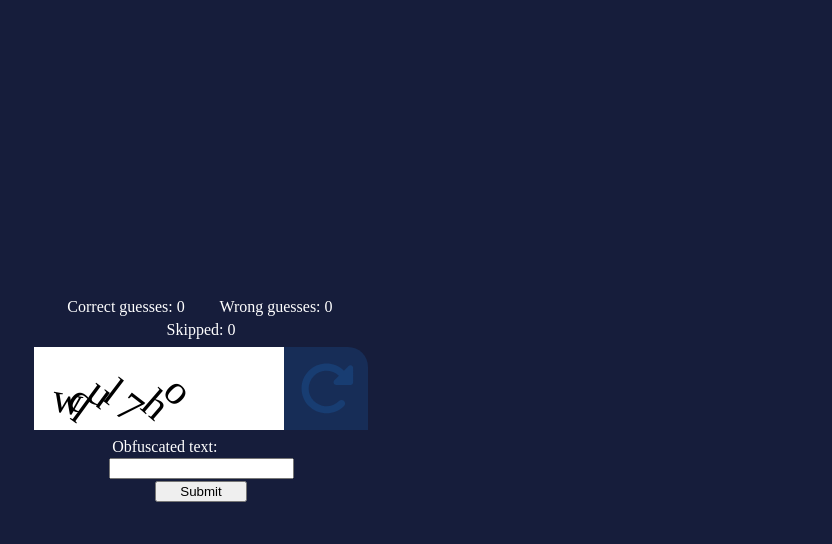
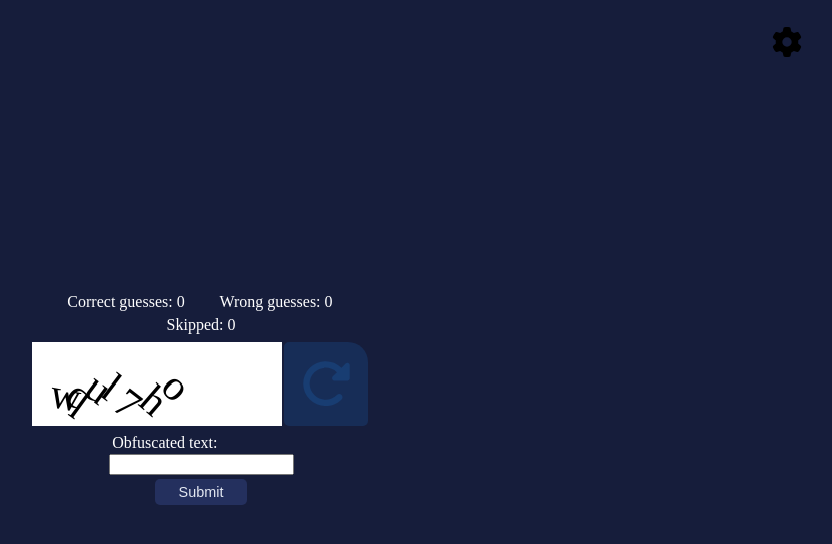
Before and after one commit to Oakchris1955/captcha-challenge, a SvelteKit app: page / in a window 1280 px wide. Shown: the top 544 px of the page, without its empty margins (439-1271 px from the left). Built offline with nearby package versions, Linux system fonts and the light colour scheme.

Commit message:
Add settings menu and style buttons
For now, the only option in the menu is for erasing the guess stats

```diff
--- a/src/routes/+page.svelte
+++ b/src/routes/+page.svelte
@@ -16,6 +16,8 @@
 			window.localStorage.setItem('guesses', JSON.stringify(value));
 		}
 	});
+
+	let dialog: HTMLDialogElement;
 
 	let canvas: HTMLCanvasElement;
 	let displayedString = randomString();
@@ -124,6 +126,39 @@
 	});
 </script>
 
+<button id="settingsButton" on:click={() => dialog.showModal()}>
+	<svg xmlns="http://www.w3.org/2000/svg" id="settingsIcon" viewBox="0 0 512 512"
+		><!--! Font Awesome Free 6.4.2 by @fontawesome - https://fontawesome.com License - https://fontawesome.com/license (Commercial License) Copyright 2023 Fonticons, Inc. --><path
+			d="M495.9 166.6c3.2 8.7 .5 18.4-6.4 24.6l-43.3 39.4c1.1 8.3 1.7 16.8 1.7 25.4s-.6 17.1-1.7 25.4l43.3 39.4c6.9 6.2 9.6 15.9 6.4 24.6c-4.4 11.9-9.7 23.3-15.8 34.3l-4.7 8.1c-6.6 11-14 21.4-22.1 31.2c-5.9 7.2-15.7 9.6-24.5 6.8l-55.7-17.7c-13.4 10.3-28.2 18.9-44 25.4l-12.5 57.1c-2 9.1-9 16.3-18.2 17.8c-13.8 2.3-28 3.5-42.5 3.5s-28.7-1.2-42.5-3.5c-9.2-1.5-16.2-8.7-18.2-17.8l-12.5-57.1c-15.8-6.5-30.6-15.1-44-25.4L83.1 425.9c-8.8 2.8-18.6 .3-24.5-6.8c-8.1-9.8-15.5-20.2-22.1-31.2l-4.7-8.1c-6.1-11-11.4-22.4-15.8-34.3c-3.2-8.7-.5-18.4 6.4-24.6l43.3-39.4C64.6 273.1 64 264.6 64 256s.6-17.1 1.7-25.4L22.4 191.2c-6.9-6.2-9.6-15.9-6.4-24.6c4.4-11.9 9.7-23.3 15.8-34.3l4.7-8.1c6.6-11 14-21.4 22.1-31.2c5.9-7.2 15.7-9.6 24.5-6.8l55.7 17.7c13.4-10.3 28.2-18.9 44-25.4l12.5-57.1c2-9.1 9-16.3 18.2-17.8C227.3 1.2 241.5 0 256 0s28.7 1.2 42.5 3.5c9.2 1.5 16.2 8.7 18.2 17.8l12.5 57.1c15.8 6.5 30.6 15.1 44 25.4l55.7-17.7c8.8-2.8 18.6-.3 24.5 6.8c8.1 9.8 15.5 20.2 22.1 31.2l4.7 8.1c6.1 11 11.4 22.4 15.8 34.3zM256 336a80 80 0 1 0 0-160 80 80 0 1 0 0 160z"
+		/></svg
+	></button
+>
+
+<!-- svelte-ignore a11y-click-events-have-key-events a11y-no-noninteractive-element-interactions -->
+<dialog bind:this={dialog} on:click|self={() => dialog.close()}>
+	<!-- svelte-ignore a11y-no-static-element-interactions -->
+	<div on:click|stopPropagation>
+		<button
+			on:click={() => {
+				if (confirm('Are you sure?')) {
+					window.localStorage.removeItem('guesses');
+					loadGuessStats();
+				}
+
+				dialog.close();
+			}}>Clear guess stats</button
+		>
+
+		<!-- svelte-ignore a11y-autofocus -->
+		<button
+			autofocus
+			on:click={() => {
+				dialog.close();
+			}}>Close</button
+		>
+	</div>
+</dialog>
+
 <!-- Wait for "guesses" object variable to be initialized before displaying this -->
 <div id="counterContainer" class="column">
 	<div>
@@ -191,11 +226,26 @@
 </form>
 
 <style>
-	button:hover {
+	button,
+	input[type='submit'] {
+		background-color: rgb(36, 48, 94);
+		color: rgb(228, 233, 242);
+		border: none;
+		border-radius: 5px;
+
+		margin: 2px;
+		padding: 5px 8px;
+
+		font-size: 0.9rem;
+	}
+
+	button:hover,
+	input[type='submit']:hover {
 		cursor: pointer;
 	}
 
-	button:active {
+	button:active,
+	input[type='submit']:active {
 		cursor: default;
 	}
 
@@ -210,7 +260,7 @@
 	}
 
 	:global(#container),
-	:global(#container) * {
+	:global(#container) *:not(dialog) {
 		display: flex;
 		justify-content: center;
 		align-items: center;
@@ -241,6 +291,43 @@
 		width: 250px;
 
 		background-color: white;
+	}
+
+	dialog {
+		/*background-color: rgb(27, 37, 78);*/
+		background-color: rgb(17, 30, 80);
+
+		border: none;
+		border-radius: 5px;
+		padding: 0;
+	}
+
+	dialog > div {
+		flex-direction: column;
+
+		gap: 3px;
+		padding: 1em;
+	}
+
+	dialog::backdrop {
+		background: rgba(0, 0.3, 0, 0.3);
+		width: 100%;
+	}
+
+	#settingsButton {
+		height: 5%;
+		position: absolute;
+		top: 2.5%;
+		right: 2.5%;
+
+		background-color: transparent;
+		border: 0;
+		padding: 5px;
+	}
+
+	#settingsIcon {
+		height: 100%;
+		width: 100%;
 	}
 
 	#counterContainer {
```
